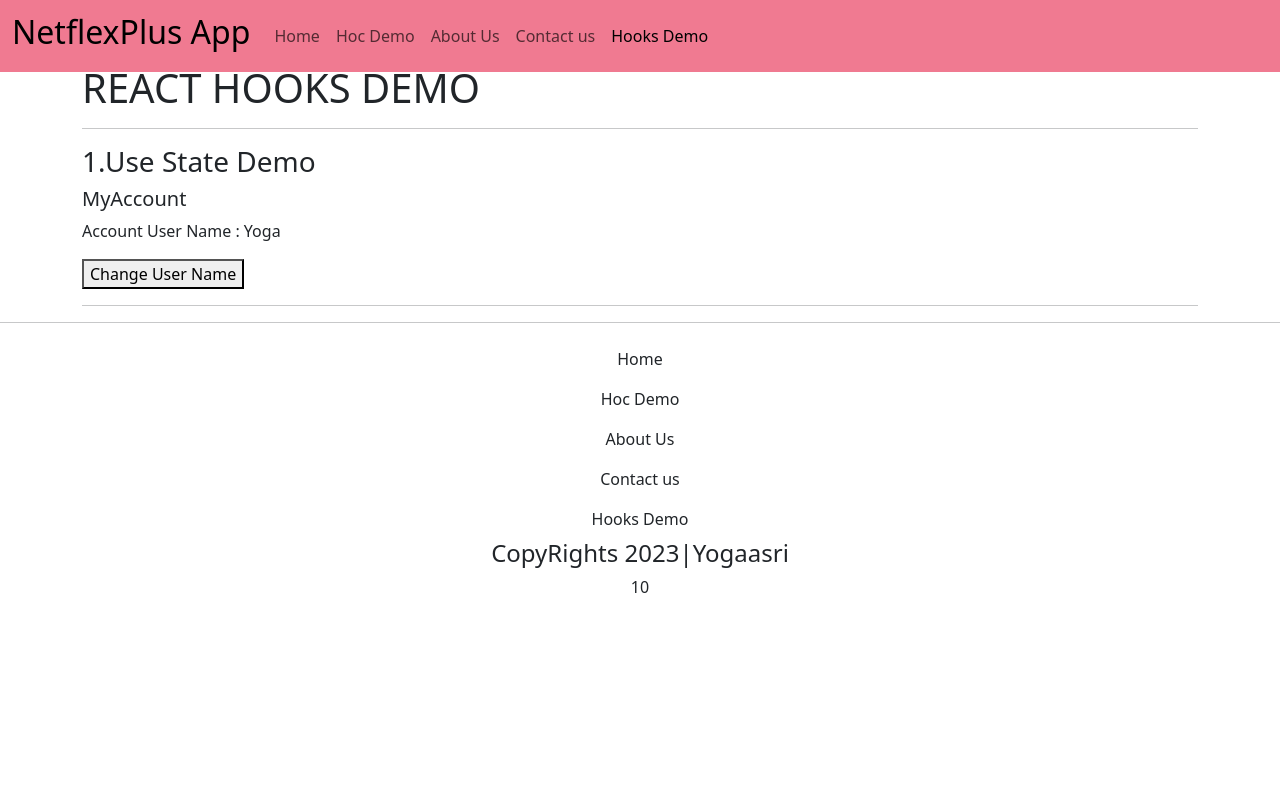
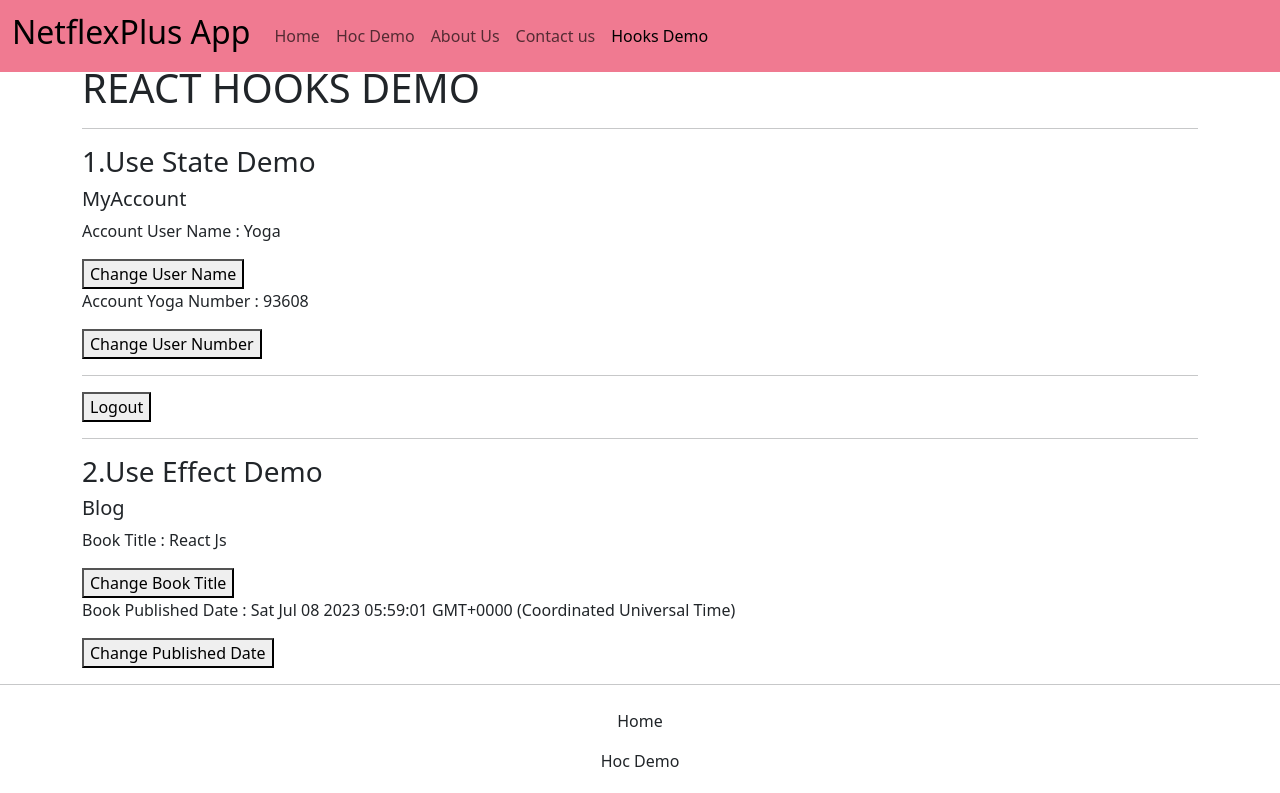
Before and after one commit to Yogaasrit/Netflix-app-plux, a React (Create React App) app: page /hooks-demo in a window 1280 px wide. Shown: the top 793 px of the page. Built offline with nearby package versions, Linux system fonts and the light colour scheme.

Commit message:
Added useEffect

```diff
--- /dev/null
+++ b/src/Pages/HooksDemoPage/Blog/Blog.js
@@ -0,0 +1,39 @@
+import React, { useEffect, useState } from 'react'
+
+const Blog = () => {
+  console.log('Program Started');
+  const [bookTitle, getBookTitle] = useState('React Js');
+  const [publishedDate, getPublishedDate] = useState(new Date());
+
+  // in useEffect hook -- first param: effect callback; second param: dependency list
+  useEffect(() => {
+    console.log('Inside useEffect');
+    // runs after initital rendering
+    // this is alternative to lifecycle hooks -- componentDidMount and componentDidUpdate
+    // this is ideal place for your REST API calls
+    // you can update state from here
+    document.title = bookTitle;
+  }, [bookTitle])
+  // if dependence not given it will re render use effect when the button is clicked.
+  // second arg: dependency. it is an array and it is optional
+  // if the dep is changed by any means, then useEffect callback will be called
+
+  console.log('Program Ended');
+  return (
+    <div>
+      <h5>Blog</h5>
+      <p>Book Title : {bookTitle}</p>
+      <button type = 'button' onClick = {() => {
+        getBookTitle('Advanced React Js');
+      }}>Change Book Title
+      </button>
+
+      <p>Book Published Date : {publishedDate.toString()}</p>
+      <button type = 'button' onClick = {() => {
+        getPublishedDate(new Date());
+      }}>Change Published Date</button>
+    </div>
+  )
+}
+
+export default Blog
--- a/src/Pages/HooksDemoPage/HooksDemoPage.js
+++ b/src/Pages/HooksDemoPage/HooksDemoPage.js
@@ -1,5 +1,6 @@
 import React from 'react'
 import { Helmet } from 'react-helmet'
+import Blog from './Blog/Blog'
 import MyAccount from './MyAccount/MyAccount'
 
 const HooksDemoPage = () => {
@@ -15,6 +16,8 @@ const HooksDemoPage = () => {
       <h3>1.Use State Demo</h3>
       <MyAccount/>
       <hr/>
+      <h3>2.Use Effect Demo</h3>
+      <Blog/>
     </div>
   )
 }
--- a/src/Pages/HooksDemoPage/MyAccount/MyAccount.js
+++ b/src/Pages/HooksDemoPage/MyAccount/MyAccount.js
@@ -9,21 +9,48 @@ const MyAccount = () => {
   // console.log(myArray[o]); - Yogaa
   // Being only two index we destructure - const [name, setName] = useState('Yoga);
 
-  const [name, setName] = useState('Yoga');
+  const [accountName, setAccountName] = useState('Yoga');
+  const [accountNumber, setAccountNumber] = useState(93608);
+  const [logStatus, setLogStatus] = useState(false);
   // name - state value
   // setName- function
   // Initially name is 'Yoga' when setName is called it updates the state as 'Sri'.
 
-  const eventHandleChangeUserName = () => {
-    setName('Sri');
+  const HandleChangeUserName = () => {
+    setAccountName('Sri');
   }
   return (
     <div>
       <h5>MyAccount</h5>
-      <p>Account User Name : {name}</p>
-      <button type = 'button' onClick = {eventHandleChangeUserName}>Change User Name</button>
+      <p>Account User Name : {accountName}</p>
+      <button type = 'button' onClick = {HandleChangeUserName}>Change User Name</button>
+      <p>Account {accountName} Number : {accountNumber}</p>
+      <button type='button'
+        onClick = {() => {
+          setAccountNumber(94881);
+        }}>
+        Change User Number
+      </button>
+      <hr/>
+      <button onClick = {() => {
+        setLogStatus(!logStatus);
+      }}>
+        {logStatus ? 'Login' : 'Logout'}</button>
     </div>
   )
 }
 
 export default MyAccount
+
+// RE-RENDERING
+// 1.
+// currentState = 'Yoga'
+// newState = 'Sri'
+// 2.
+// button clicked re- renders ->
+// currentState = 'sri'
+// newState = 'Sri'
+// 3.
+// button Clicked no re renders -> beacuse there is no change from the previous one.
+// currentState = 'sri'
+// newState = 'Sri'
```
